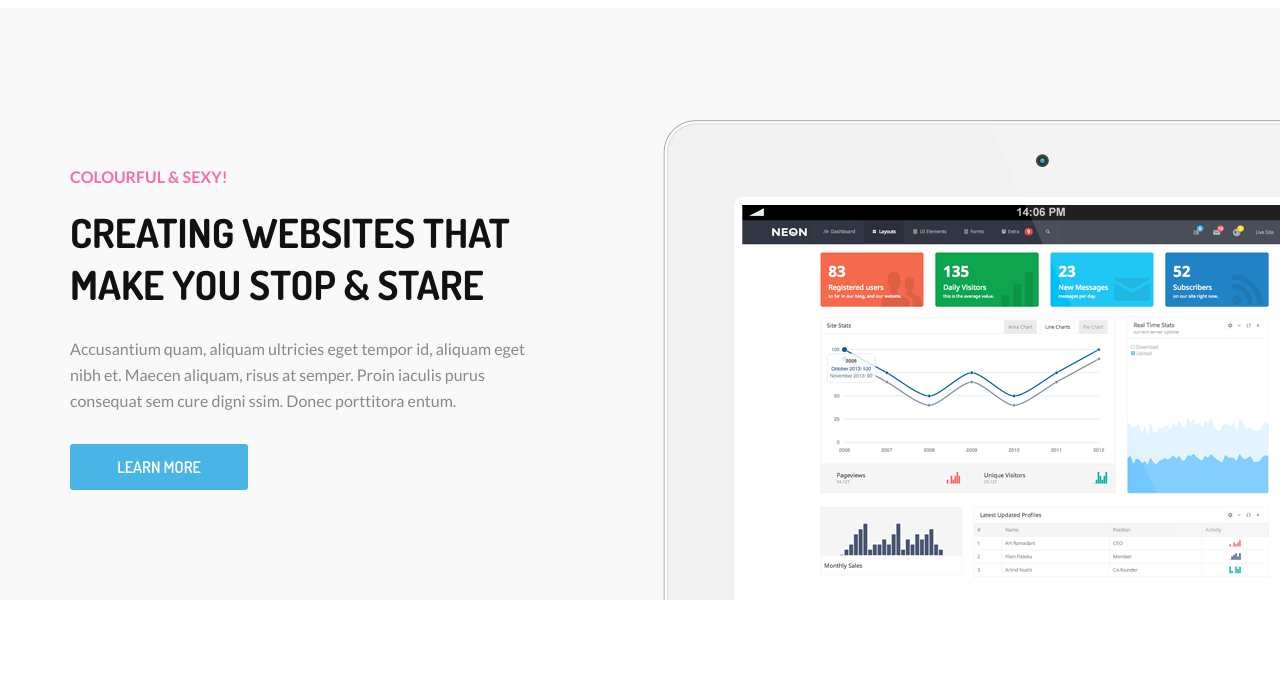
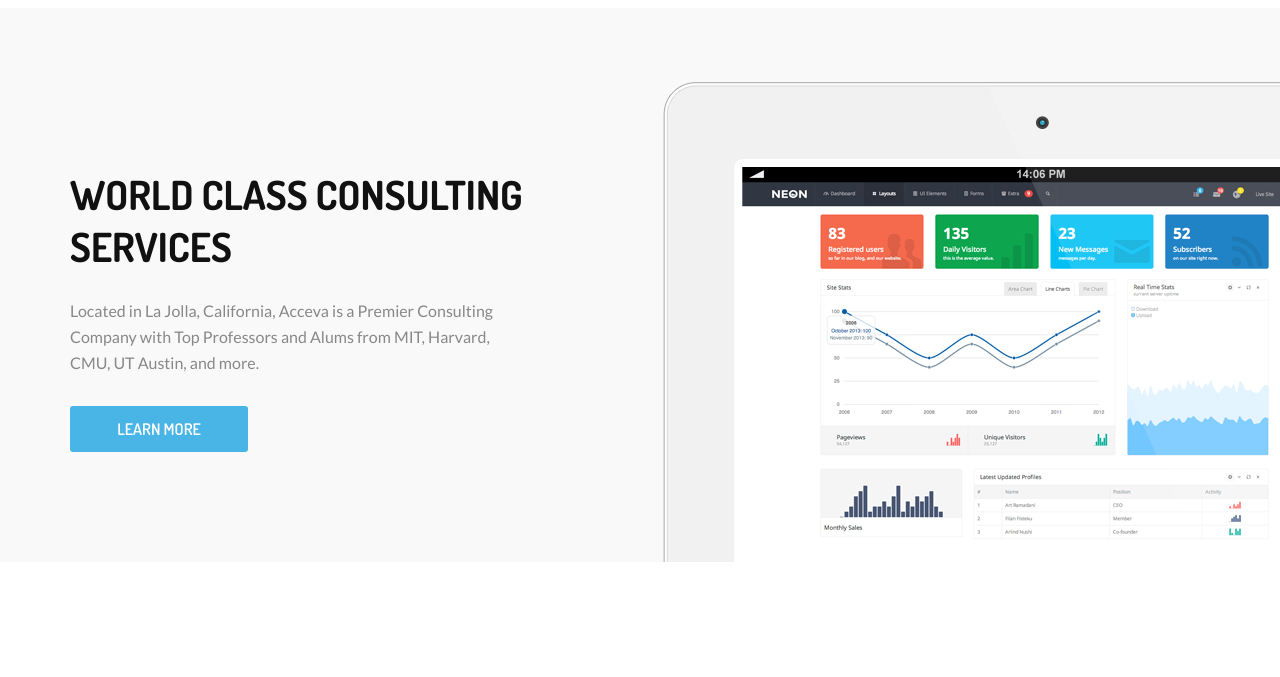
Before and after one commit to vnkn/AccevaCo, a plain HTML site: page index.html in a window 1280 px wide. Shown: the part 109-786 px from the top of the page. Drawn offline with Linux system fonts and the light colour scheme.

Commit message:
changes made

```diff
--- a/index.html
+++ b/index.html
@@ -92,10 +92,8 @@ function resizeText() {
         <div class="row">
           <div class="col-lg-5 col-sm-7">
             <div class="top_left_cont flipInY wow animated">
-              <h3>Colourful &amp; sexy!</h3>
-              <h2>creating websites that
-                make you stop &amp; stare</h2>
-              <p> Accusantium quam, aliquam ultricies eget tempor id, aliquam eget nibh et. Maecen aliquam, risus at semper. Proin iaculis purus consequat sem cure digni ssim. Donec porttitora entum. </p>
+              <h2>World Class Consulting Services </h2>
+              <p> Located in La Jolla, California, Acceva is a Premier Consulting Company with Top Professors and Alums from MIT, Harvard, CMU, UT Austin, and more. </p>
               <a href="#service" class="learn_more2">Learn more</a> </div>
           </div>
           <div class="col-lg-7 col-sm-5"> </div>
```
